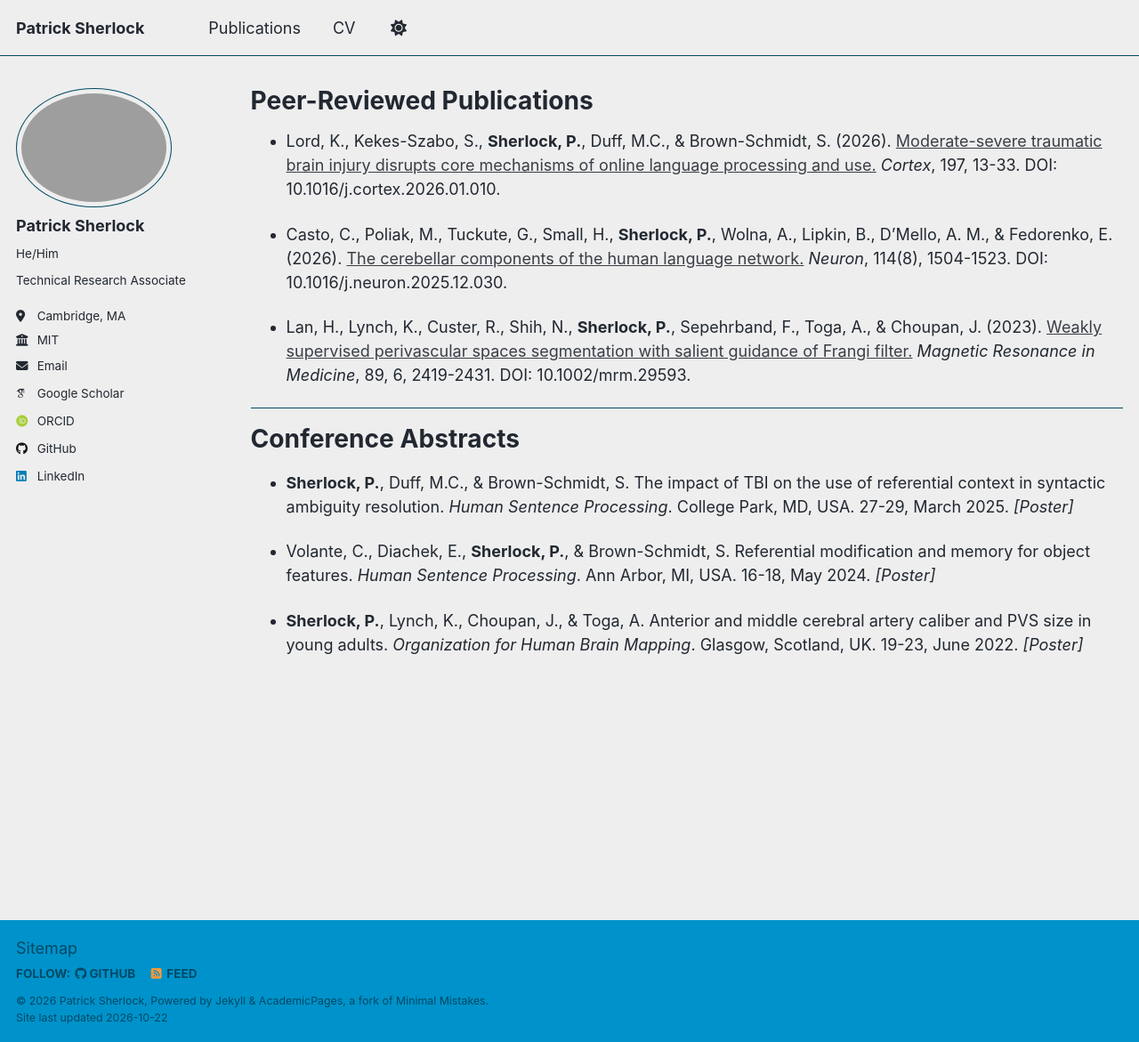
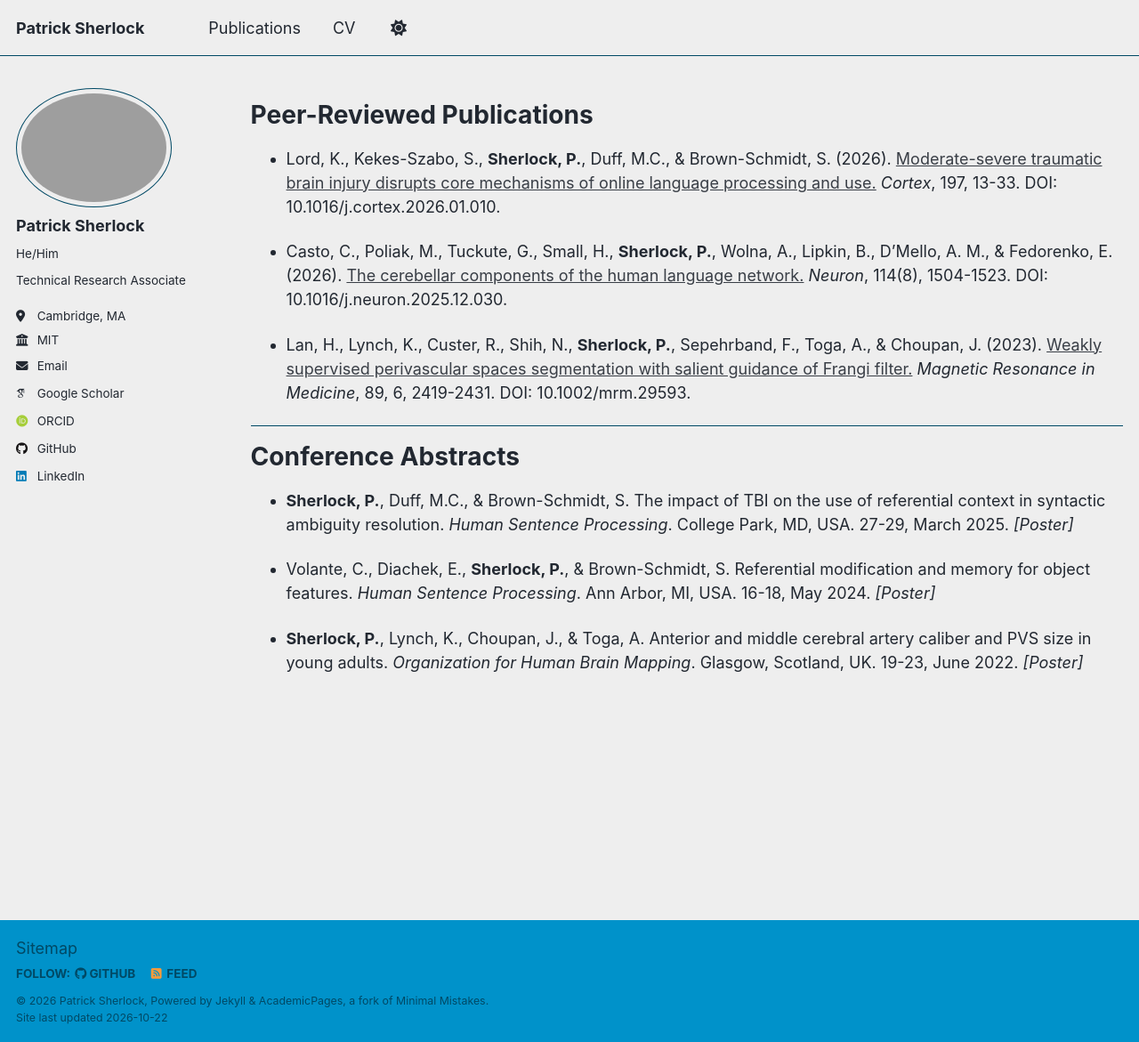
Before and after one commit to patricksherlock/patricksherlock.github.io, a Jekyll site: the page built from _pages/publications.md, in a window 1280 px wide and 1171 px high. Shown: the whole window at 89% size. Built offline with Jekyll 4.4.1, drawn with Linux system fonts in a browser that asks for light colours; some web fonts are replaced; a script that is not in the unit is left out.

```diff
--- a/_pages/publications.md
+++ b/_pages/publications.md
@@ -1,10 +1,11 @@
 ---
 layout: archive
-title: "Peer-Reviewed Publications"
+title: ""
 permalink: /publications/
 author_profile: true
 ---
 
+# Peer-Reviewed Publications
 * Lord, K., Kekes-Szabo, S., **Sherlock, P.**, Duff, M.C., & Brown-Schmidt, S. (2026). <a href="https://www.sciencedirect.com/science/article/abs/pii/S0010945226000389?via%3Dihub">Moderate-severe traumatic brain injury disrupts core mechanisms of online language processing and use.</a> <i>Cortex</i>, 197, 13-33. DOI: 10.1016/j.cortex.2026.01.010.
 
 * Casto, C., Poliak, M., Tuckute, G., Small, H., **Sherlock, P.**, Wolna, A., Lipkin, B., D’Mello, A. M., & Fedorenko, E. (2026). <a href="https://www.sciencedirect.com/science/article/pii/S0896627325009869?via%3Dihub">The cerebellar components of the human language network.</a> <i>Neuron</i>, 114(8), 1504-1523. DOI: 10.1016/j.neuron.2025.12.030.
```
